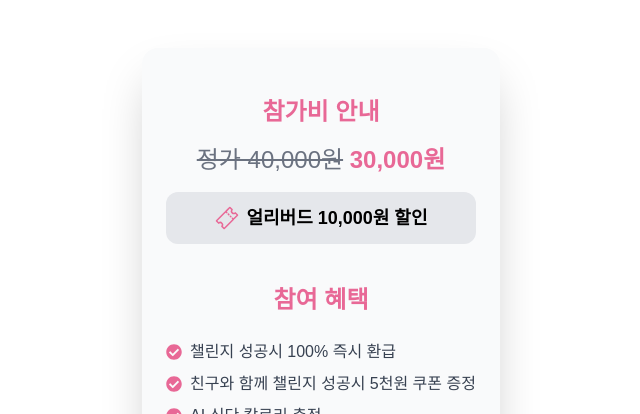
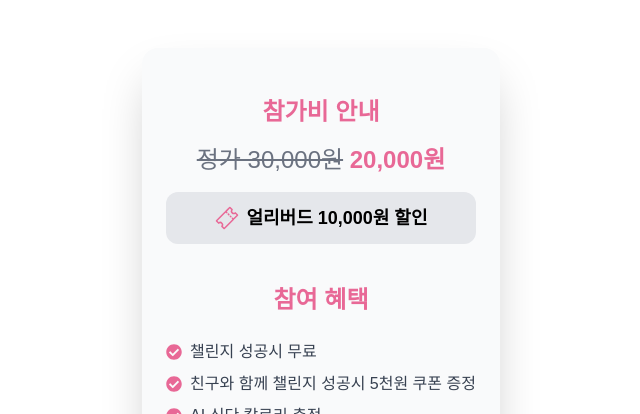
Before and after one commit to Hyeeji/landingpage, a Next.js app: page /Fee in a window 1280 px wide. Shown: the top 414 px of the page, without its empty margins (319-959 px from the left). Built offline with nearby package versions, Linux system fonts and the light colour scheme.

Commit message:
edit: fee

```diff
--- a/pages/Fee.tsx
+++ b/pages/Fee.tsx
@@ -7,7 +7,7 @@ import { IoTicketOutline } from "react-icons/io5";
 
 const Fee = () => {
   const benefits = [
-    "챌린지 성공시 100% 즉시 환급",
+    "챌린지 성공시 무료",
     "친구와 함께 챌린지 성공시 5천원 쿠폰 증정",
     "AI 식단 칼로리 측정",
     "몸무게, 칼로리 리포트 제공",
@@ -25,8 +25,8 @@ const Fee = () => {
             참가비 안내
           </h3>
           <p className="text-2xl mb-4">
-            <span className="line-through text-gray-500">정가 40,000원</span>
-            <span className="text-2xl font-bold text-[#E86896]"> 30,000원</span>
+            <span className="line-through text-gray-500">정가 30,000원</span>
+            <span className="text-2xl font-bold text-[#E86896]"> 20,000원</span>
           </p>
           <div className="flex flex-row p-3 bg-gray-200 rounded-xl items-center justify-center">
             <IoTicketOutline className="text-[#E86896] mr-2 text-2xl" />
```
